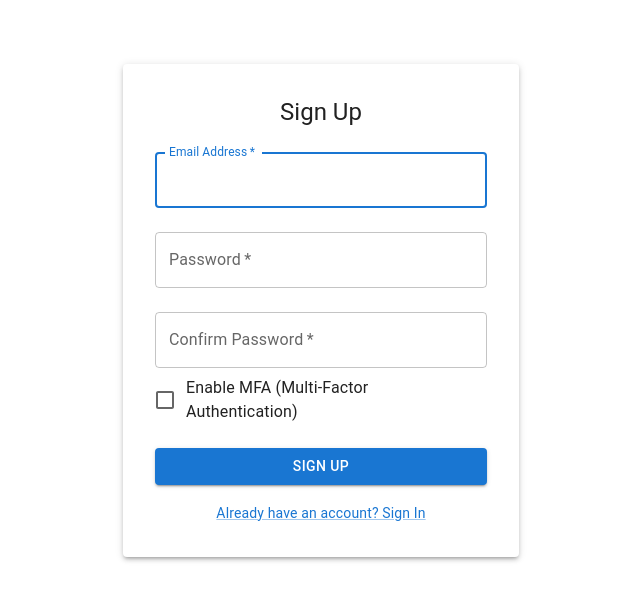
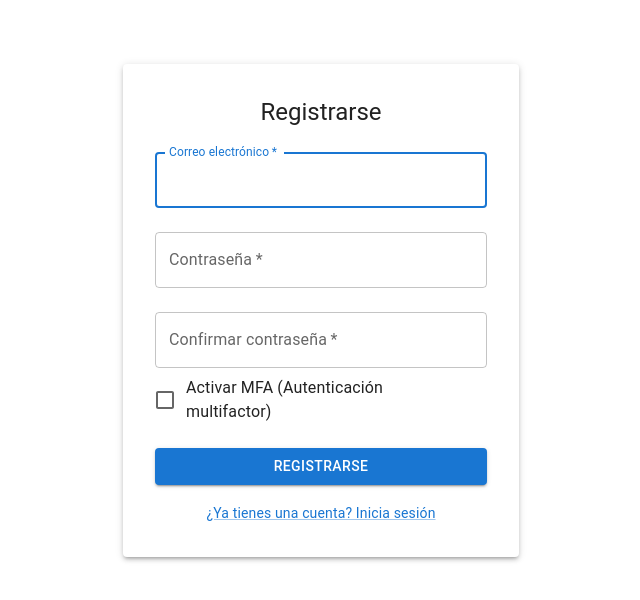
Before and after one commit to KevinMirones/prograweb2frontend, a Next.js app: page /register in a window 1280 px wide. Shown: the top 600 px of the page, without its empty margins (319-959 px from the left). Built offline with nearby package versions, Linux system fonts and the light colour scheme; no server answers; what @mui/material-nextjs would draw is missing.

Commit message:
arreglos menores

```diff
--- a/app/login/page.tsx
+++ b/app/login/page.tsx
@@ -48,7 +48,7 @@ export default function LoginPage() {
       const data = await response.json();
 
       if (!response.ok) {
-        throw new Error(data.detail || "Login failed");
+        throw new Error(data.detail || "Error al iniciar sesión");
       }
 
       if (data.mfa_required) {
@@ -83,7 +83,7 @@ export default function LoginPage() {
           }}
         >
           <Typography component="h1" variant="h5">
-            {isMfaRequired ? "MFA Verification" : "Sign in"}
+            {isMfaRequired ? "Verificación MFA" : "Iniciar sesión"}
           </Typography>
 
           {error && (
@@ -92,7 +92,11 @@ export default function LoginPage() {
             </Alert>
           )}
 
-          <Box component="form" onSubmit={handleLogin} sx={{ mt: 1, width: "100%" }}>
+          <Box
+            component="form"
+            onSubmit={handleLogin}
+            sx={{ mt: 1, width: "100%" }}
+          >
             {!isMfaRequired ? (
               <>
                 <TextField
@@ -100,7 +104,7 @@ export default function LoginPage() {
                   required
                   fullWidth
                   id="email"
-                  label="Email Address"
+                  label="Correo electrónico"
                   name="email"
                   autoComplete="email"
                   autoFocus
@@ -112,7 +116,7 @@ export default function LoginPage() {
                   required
                   fullWidth
                   name="password"
-                  label="Password"
+                  label="Contraseña"
                   type="password"
                   id="password"
                   autoComplete="current-password"
@@ -123,14 +127,15 @@ export default function LoginPage() {
             ) : (
               <>
                 <Typography variant="body2" sx={{ mt: 2, mb: 2 }}>
-                  A verification code has been sent to your email.
+                  Se ha enviado un código de verificación a su correo
+                  electrónico.
                 </Typography>
                 <TextField
                   margin="normal"
                   required
                   fullWidth
                   name="mfaCode"
-                  label="Verification Code"
+                  label="Código de verificación"
                   id="mfaCode"
                   value={mfaCode}
                   onChange={(e) => setMfaCode(e.target.value)}
@@ -144,11 +149,11 @@ export default function LoginPage() {
               variant="contained"
               sx={{ mt: 3, mb: 2 }}
             >
-              {isMfaRequired ? "Verify" : "Sign In"}
+              {isMfaRequired ? "Verificar" : "Iniciar sesión"}
             </Button>
             <Box sx={{ textAlign: "center" }}>
               <Link href="/register" variant="body2">
-                {"Don't have an account? Sign Up"}
+                {"¿No tienes una cuenta? Regístrate"}
               </Link>
             </Box>
           </Box>
--- a/app/register/page.tsx
+++ b/app/register/page.tsx
@@ -27,24 +27,23 @@ export default function RegisterPage() {
 
   const API_URL = `${process.env.NEXT_PUBLIC_API_URL}/auth/register`;
 
-
   const handleRegister = async (e: React.FormEvent) => {
     e.preventDefault();
     setError("");
     setSuccess("");
 
     if (!isValidEmail(email)) {
-      setError("Please enter a valid email address.");
+      setError("Por favor ingresa una dirección de correo válida.");
       return;
     }
 
     if (password.length < 6) {
-      setError("Password must be at least 6 characters long.");
+      setError("La contraseña debe tener al menos 6 caracteres.");
       return;
     }
 
     if (password !== confirmPassword) {
-      setError("Passwords do not match");
+      setError("Las contraseñas no coinciden.");
       return;
     }
 
@@ -64,10 +63,10 @@ export default function RegisterPage() {
       const data = await response.json();
 
       if (!response.ok) {
-        throw new Error(data.detail || "Registration failed");
+        throw new Error(data.detail || "Registro fallido");
       }
 
-      setSuccess("Registration successful! Redirecting to login...");
+      setSuccess("¡Registro exitoso! Redirigiendo al inicio de sesión...");
       setTimeout(() => {
         router.push("/login");
       }, 2000);
@@ -97,7 +96,7 @@ export default function RegisterPage() {
           }}
         >
           <Typography component="h1" variant="h5">
-            Sign Up
+            Registrarse
           </Typography>
 
           {error && (
@@ -112,13 +111,17 @@ export default function RegisterPage() {
             </Alert>
           )}
 
-          <Box component="form" onSubmit={handleRegister} sx={{ mt: 1, width: "100%" }}>
+          <Box
+            component="form"
+            onSubmit={handleRegister}
+            sx={{ mt: 1, width: "100%" }}
+          >
             <TextField
               margin="normal"
               required
               fullWidth
               id="email"
-              label="Email Address"
+              label="Correo electrónico"
               name="email"
               autoComplete="email"
               autoFocus
@@ -130,7 +133,7 @@ export default function RegisterPage() {
               required
               fullWidth
               name="password"
-              label="Password"
+              label="Contraseña"
               type="password"
               id="password"
               autoComplete="new-password"
@@ -142,7 +145,7 @@ export default function RegisterPage() {
               required
               fullWidth
               name="confirmPassword"
-              label="Confirm Password"
+              label="Confirmar contraseña"
               type="password"
               id="confirmPassword"
               value={confirmPassword}
@@ -157,7 +160,7 @@ export default function RegisterPage() {
                   color="primary"
                 />
               }
-              label="Enable MFA (Multi-Factor Authentication)"
+              label="Activar MFA (Autenticación multifactor)"
             />
 
             <Button
@@ -166,11 +169,11 @@ export default function RegisterPage() {
               variant="contained"
               sx={{ mt: 3, mb: 2 }}
             >
-              Sign Up
+              Registrarse
             </Button>
             <Box sx={{ textAlign: "center" }}>
               <Link href="/login" variant="body2">
-                {"Already have an account? Sign In"}
+                {"¿Ya tienes una cuenta? Inicia sesión"}
               </Link>
             </Box>
           </Box>
```
